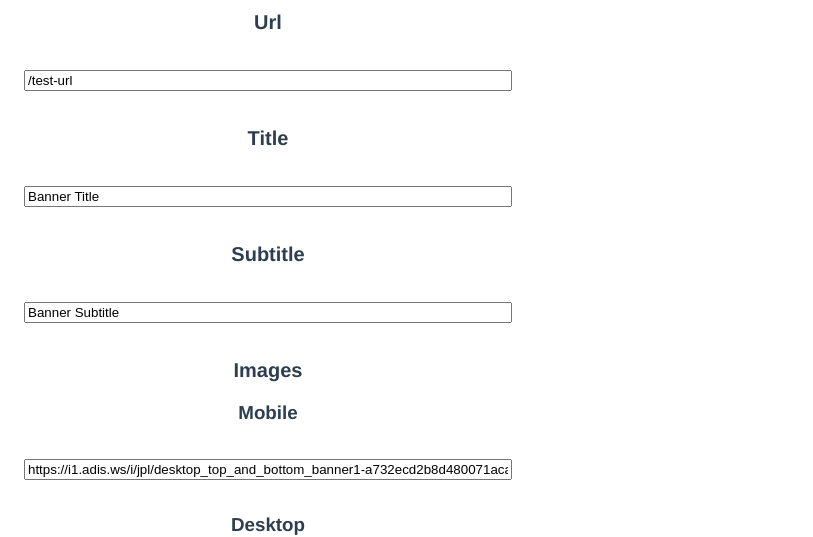
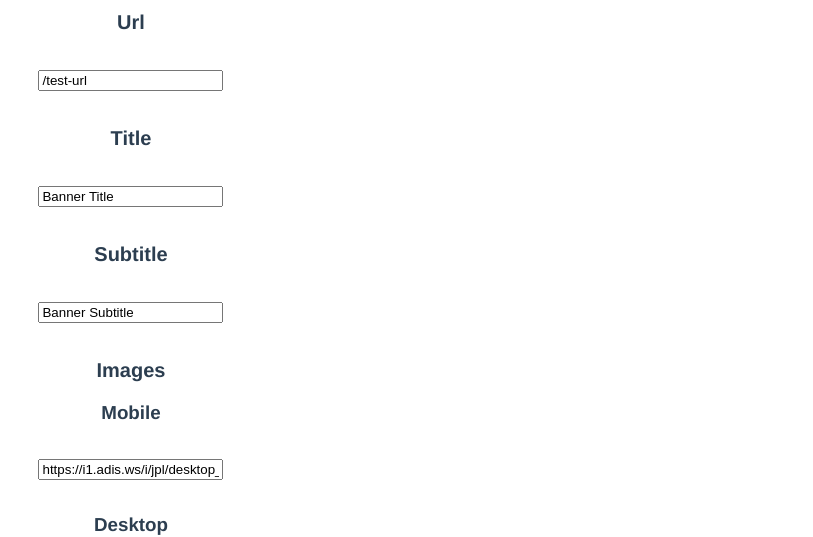
Before and after one commit to aclarke211/json-editor, a Vue app: page / in a window 1280 px wide. Shown: the part 223-760 px from the top of the page, without its empty margins (0-813 px from the left). Built offline with nearby package versions, Linux system fonts and the light colour scheme.

Commit message:
Remove field min width.

```diff
--- a/src/Files/json-edit-field.vue
+++ b/src/Files/json-edit-field.vue
@@ -103,7 +103,6 @@ export default {
 .json-edit-field {
   input {
     margin: 1rem 0;
-    min-width: 30rem;
   }
 }
 </style>
```
